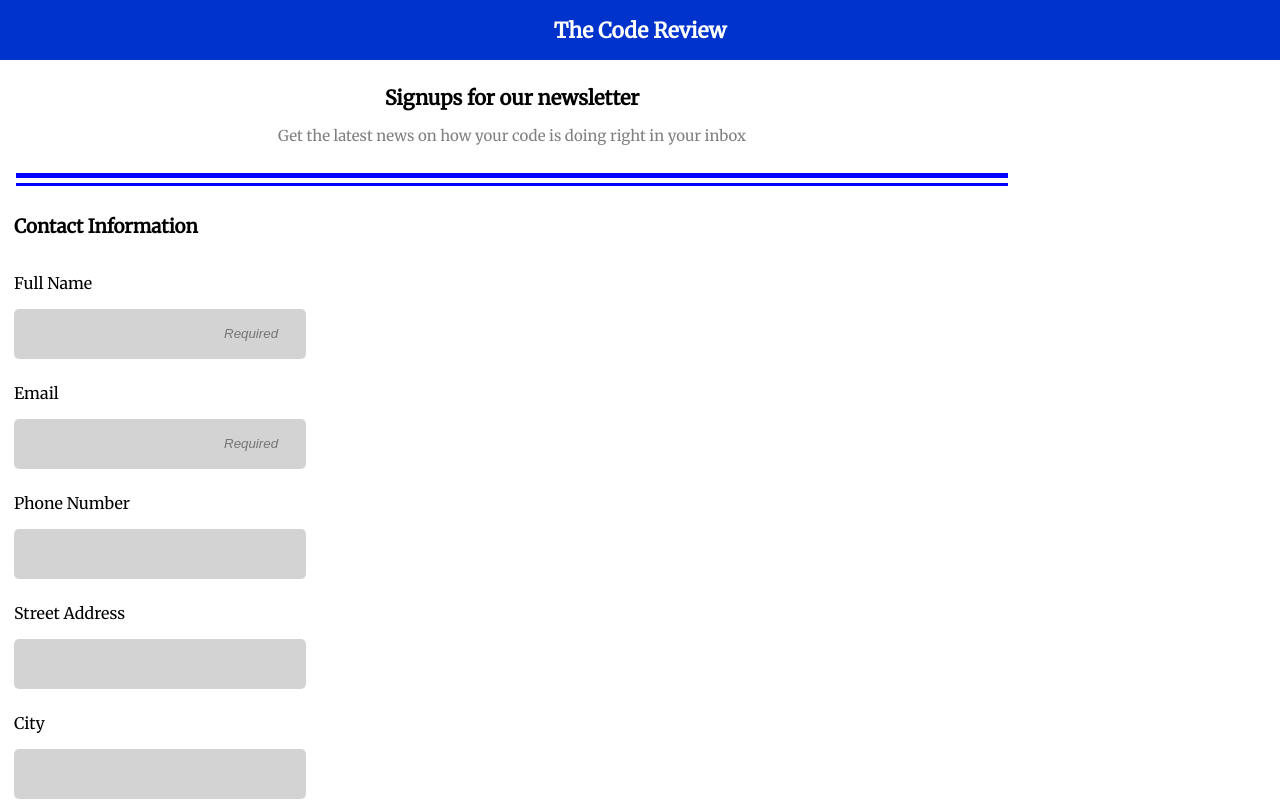
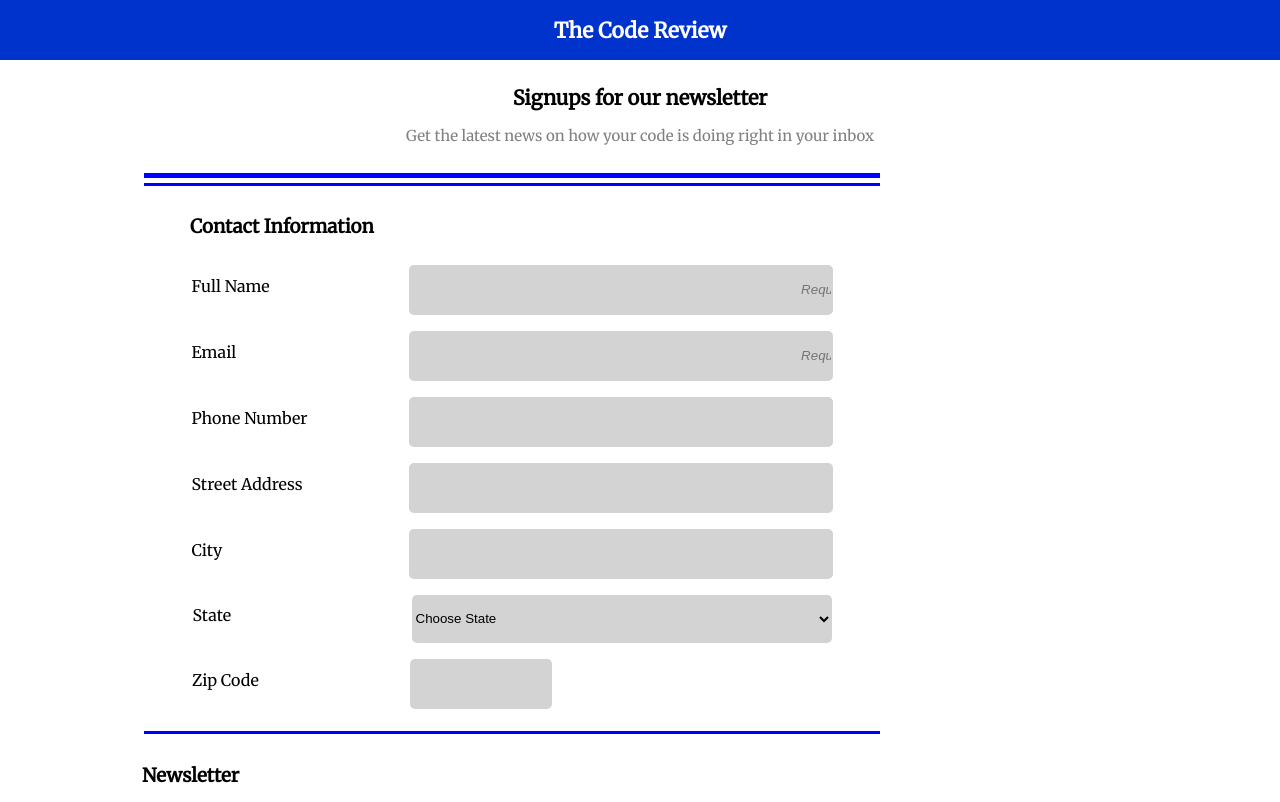
Before and after one commit to Josh-D18/onlineRegistration, a plain HTML site: page index.html in a window 1280 px wide. Shown: the top 802 px of the page. Drawn offline with Linux system fonts and the light colour scheme.

Commit message:
added in styles

```diff
--- a/css/index.css
+++ b/css/index.css
@@ -60,16 +60,32 @@ header {
 
 /* Form */
 
+form {
+  max-width: 768px;
+}
+
+@media (min-width: 768px) {
+  main {
+    margin: 0 3rem;
+  }
+}
+
+@media (min-width: 1024px) {
+  main {
+    margin: 0 8rem;
+  }
+}
+
 fieldset {
   border: 0;
   display: flex;
   flex-direction: column;
 }
-fieldset > div {
+fieldset > div > div {
   padding: 0.5rem 0;
 }
 
-fieldset > div {
+fieldset > div > div {
   padding: 0.5rem 0;
   display: flex;
   flex-direction: column;
@@ -80,7 +96,7 @@ fieldset > div > label {
 }
 
 input[type="text"] {
-  width: 18rem;
+  width: 100%;
   height: 3rem;
   border: 0;
   background-color: lightgrey;
@@ -88,7 +104,7 @@ input[type="text"] {
 }
 
 select {
-  width: 18rem;
+  width: 100%;
   height: 3rem;
   border: 0;
   background-color: lightgrey;
@@ -100,7 +116,7 @@ select {
 }
 
 input[type="text"]::placeholder {
-  padding-left: 13rem;
+  padding-left: 80%;
   font-style: italic;
 }
 
@@ -142,6 +158,7 @@ label {
   font-size: 21px;
   border: 0px;
   border-radius: 4px;
+  font-weight: bold;
 }
 
 .submit__Container {
@@ -157,3 +174,48 @@ label {
   text-align: center;
   padding-top: 1rem;
 }
+
+/* Media Queries */
+
+@media (min-width: 768px) {
+  input[type="text"] {
+    width: 420px;
+  }
+
+  fieldset > div > h3 {
+    padding-left: 3rem;
+  }
+
+  fieldset > div > div {
+    flex-direction: row;
+    align-items: center;
+    justify-content: space-around;
+  }
+
+  select {
+    width: 420px;
+  }
+  label {
+    width: 118px;
+  }
+
+  #zipInput {
+    width: 30%;
+  }
+
+  .zipCode {
+    width: 460px;
+  }
+}
+
+@media (min-width: 768px) {
+  input[type="text"]::placeholder {
+    padding-left: 75%;
+  }
+}
+
+@media (min-width: 1024px) {
+  input[type="text"]::placeholder {
+    padding-left: 93%;
+  }
+}
--- a/index.html
+++ b/index.html
@@ -26,11 +26,12 @@
           </p>
         </div>
       </section>
+      <form>
         <div class="topLine"></div>
         <div class="bottomLine"></div>
-      <form>
         <section>
           <fieldset>
+            <div>
               <h3>Contact Information</h3>
 
               <div>
@@ -70,9 +71,10 @@
                 </select>
               </div>
 
-            <div>
+              <div class="zipCode">
                 <label for="Zip Code">Zip Code</label>
                 <input type="text" id="zipInput" />
+              </div>
             </div>
           </fieldset>
         </section>
@@ -127,7 +129,7 @@
           </fieldset>
 
           <div class="submit__Container">
-            <input type="submit" class="submit__button" />
+            <input type="submit" class="submit__button" value="Sign Up" />
             <p>Copyright The Code Review</p>
           </div>
         </section>
```
Lines whose indentation alone changed are shown as unchanged.
